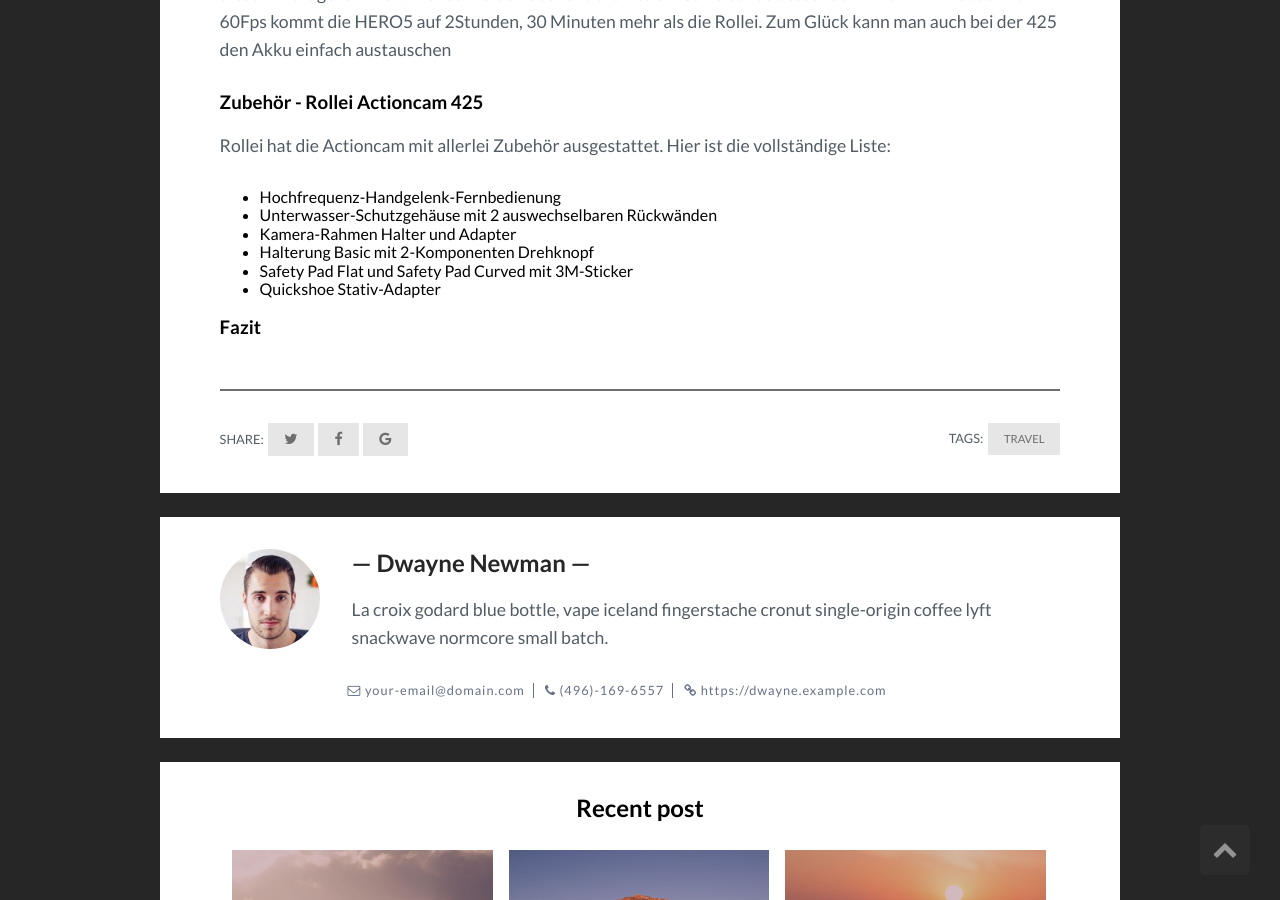
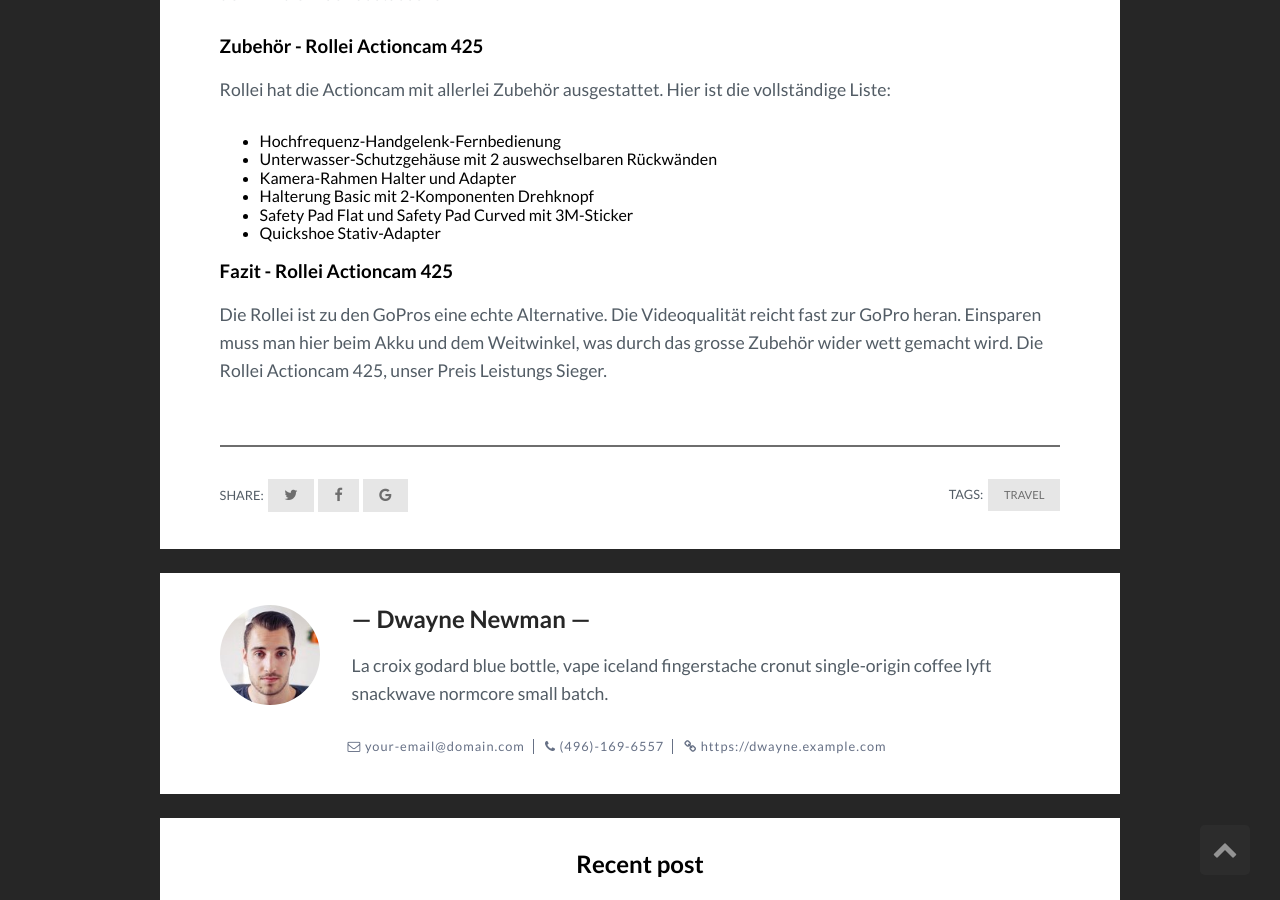
Before and after one commit to elenoid/webblog-action_cam, a Jekyll site: the page built from _posts/2017-10-22-rollei-actioncam-425-im-test.markdown, in a window 1280 px wide and 900 px high, scrolled down 1633 px. Built offline with Jekyll 4.4.1, drawn with Linux system fonts in a browser that asks for light colours; comment, search, counter and statistics services are not loaded.

Commit message:
Updated '_posts/2017-10-22-rollei-actioncam-425-im-test.markdown' via CloudCannon

```diff
--- a/_posts/2017-10-22-rollei-actioncam-425-im-test.markdown
+++ b/_posts/2017-10-22-rollei-actioncam-425-im-test.markdown
@@ -9,8 +9,6 @@ tag: Travel
 
 
 ## **Wer nicht gleich &uuml;ber 350 Euro in eine GoPro investieren will, findet mit dem Kauf einer Rollei Actioncam eine gute Alternative.**
-
-&nbsp;
 
 ### Overview - Rollei Actioncam 425
 
@@ -41,4 +39,6 @@ Rollei hat die Actioncam mit allerlei Zubeh&ouml;r ausgestattet. Hier ist die vo
 * Safety Pad Flat und Safety Pad Curved mit 3M-Sticker
 * Quickshoe Stativ-Adapter
 
-### Fazit
+### Fazit - Rollei Actioncam 425
+
+Die Rollei ist zu den GoPros eine echte Alternative. Die Videoqualit&auml;t reicht fast zur GoPro heran. Einsparen muss man hier beim Akku und dem Weitwinkel, was durch das grosse Zubeh&ouml;r wider wett gemacht wird. Die Rollei Actioncam 425, unser Preis Leistungs Sieger.
```
